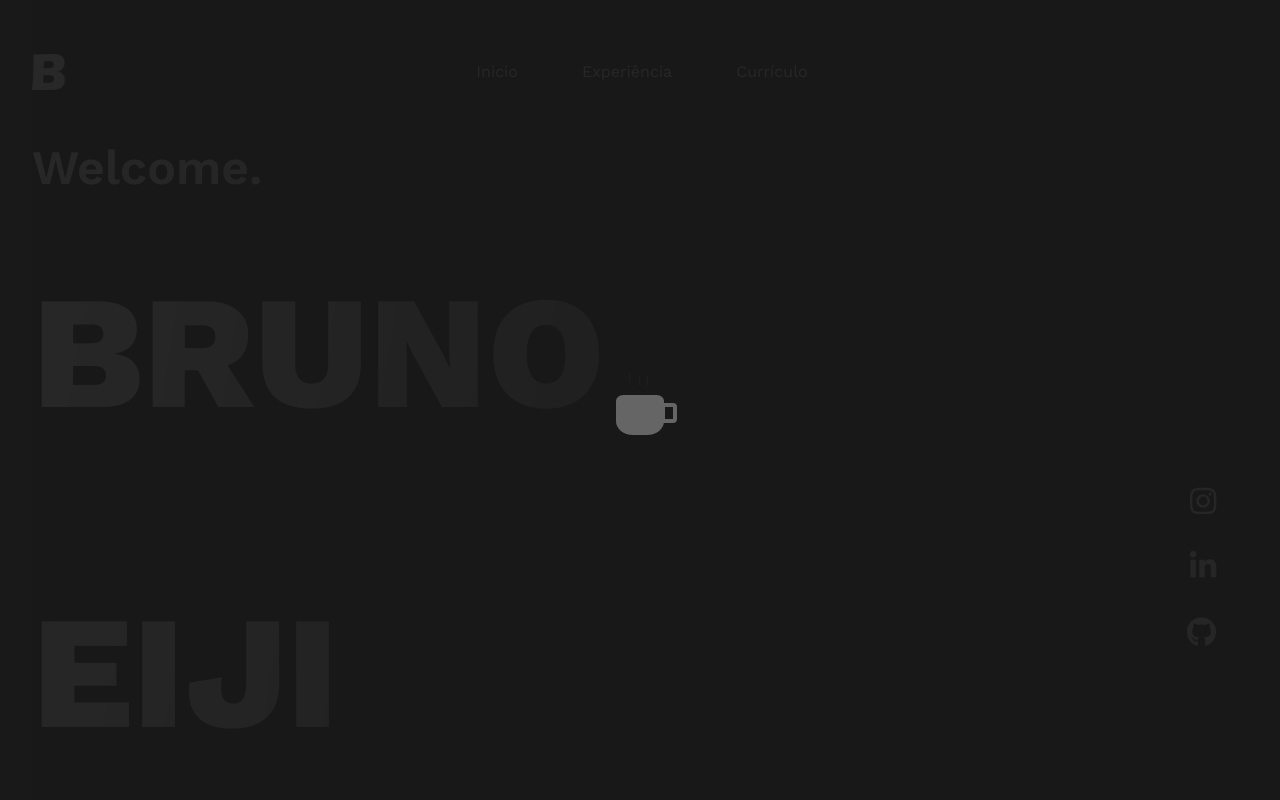
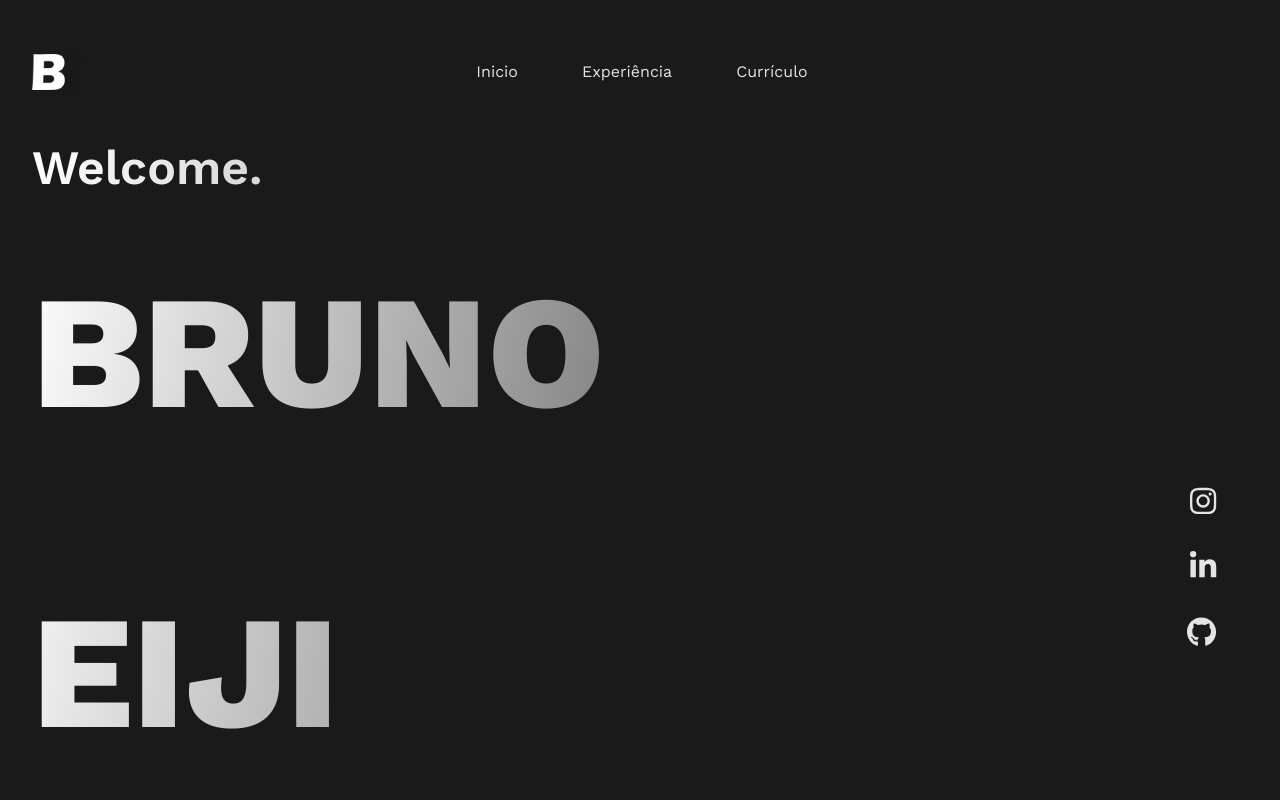
Before and after one commit to BrunoEijiMine/my-portfolio-react, a React (Create React App) app: page / in a window 1280 px wide. Shown: the top 800 px of the page. Built offline with nearby package versions, Linux system fonts and the light colour scheme.

Commit message:
inserindo footer, implementando animação

```diff
--- a/src/App.js
+++ b/src/App.js
@@ -5,6 +5,7 @@ import Skill from "./components/Skill/skill";
 import Work from "./components/Work/work";
 import About from "./components/About/about";
 import BackToTop from "./components/BackToTop/backToTop";
+import Footer from "./components/Footer/footer";
 import styled from "styled-components";
 import "./main.css";
 
@@ -23,6 +24,7 @@ function App() {
       <Work />
       <Skill />
       <BackToTop />
+      <Footer />
     </AppContainer>
   );
 }
--- a/src/components/Content/content.css
+++ b/src/components/Content/content.css
@@ -87,7 +87,7 @@
     height: 10px;
     background: var(--textColor);
     border-radius: 50%;
-    animation: fadeDown 1s ease-out infinite;
+    animation: fadeDown 2s ease-out infinite;
 }
 
 @keyframes fadeDown {
--- a/src/components/Content/content.js
+++ b/src/components/Content/content.js
@@ -1,34 +1,77 @@
+import React, { useEffect } from "react";
 import { FontAwesomeIcon } from "@fortawesome/react-fontawesome";
-import { faInstagram, faGithub, faLinkedinIn,} from "@fortawesome/free-brands-svg-icons";
+import { faInstagram, faGithub, faLinkedinIn, } from "@fortawesome/free-brands-svg-icons";
 import "../Content/content.css";
+import Aos from "aos";
+import 'aos/dist/aos.css'
 
 function Header() {
+
+  useEffect(() => {
+    Aos.init({
+      duration: 3000,
+    })
+  }, [])
 
   return (
     <div className="container-content">
       <div className="container-name">
-        <p className="title">Welcome.</p>
-        <p className="name">BRUNO EIJI</p>
-        <p className="description">
+        <p className="title"
+          data-aos="fade-down"
+          data-aos-delay="3000"
+        >
+          Welcome.
+        </p>
+
+        <p className="name"
+          data-aos="zoom-in"
+          data-aos-delay="3000"
+        >
+          BRUNO EIJI
+        </p>
+
+        <p className="description"
+          data-aos="fade-up"
+          data-aos-delay="3000"
+        >
           Sou um entusiasta de tecnologia e fotografia, sempre em busca de
           inovação e capturando momentos com uma abordagem criativa e única.
         </p>
       </div>
 
       <div className="container-social">
-      <a href="https://www.instagram.com/brunoeiji1/" target="_blank" rel="noopener noreferrer" title="Instagram">
+        <a href="https://www.instagram.com/brunoeiji1/"
+          target="_blank"
+          rel="noopener noreferrer"
+          title="Instagram"
+          data-aos="fade-down"
+          data-aos-delay="3000"
+        >
           <FontAwesomeIcon className="icon" icon={faInstagram} />
         </a>
-      <a href="https://www.linkedin.com/in/bruno-eiji-1b47b1206/" target="_blank" rel="noopener noreferrer" title="LinkedIn">
+        <a href="https://www.linkedin.com/in/bruno-eiji-1b47b1206/"
+          target="_blank"
+          rel="noopener noreferrer"
+          title="LinkedIn"
+          data-aos="zoom-in"
+          data-aos-delay="3000"
+        >
           <FontAwesomeIcon className="icon" icon={faLinkedinIn} />
         </a>
-      <a href="https://github.com/BrunoEijiMine" target="_blank" rel="noopener noreferrer" title="Github">
+        <a href="https://github.com/BrunoEijiMine"
+          target="_blank"
+          rel="noopener noreferrer"
+          title="Github"
+          data-aos="fade-up"
+          data-aos-delay="3000"
+        >
           <FontAwesomeIcon className="icon" icon={faGithub} />
         </a>
       </div>
 
       <div className="container-loader">
-        <span class="loader"></span>
+        <span class="loader">
+        </span>
       </div>
     </div>
   );
--- /dev/null
+++ b/src/components/Footer/footer.css
@@ -0,0 +1,36 @@
+@import url(../../main.css);
+
+.footer {
+    background-color: var(--textColor);
+    height: 95vh;
+    border-radius: 2rem;
+    display: flex;
+    align-items: center;
+    justify-content: space-evenly;
+    flex-direction: column;
+}
+
+
+.footer-title {
+    display: flex;
+    align-items: center;
+    justify-content: center;
+    flex-direction: column;
+    gap: 2rem;
+    height: 50vh;
+}
+
+.footer-back-to-home {
+    font-size: var(--text-xl-font-size);
+}
+
+.footer-name {
+    font-size: 15vw;
+}
+
+.container-footer {
+    display: grid;
+    grid-template-columns: repeat(2, 1fr);
+    justify-items: center;
+    width: 100%;
+}
--- /dev/null
+++ b/src/components/Footer/footer.js
@@ -0,0 +1,28 @@
+import React, { useEffect } from "react";
+import Aos from "aos";
+import 'aos/dist/aos.css'
+import "../Footer/footer.css";
+
+function Footer() {
+
+    useEffect(() => {
+        Aos.init({ duration: 2000 })
+    }, [])
+
+    return (
+        <div className="footer"
+            data-aos="zoom-in-up"
+            data-aos-easing="linear">
+            <div className="footer-title">
+                <p className="footer-back-to-home">TOPO</p>
+                <p className="footer-name">EIJI™</p>
+            </div>
+            <div className="container-footer">
+                <div>teste</div>
+                <div>teste</div>
+            </div>
+        </div>
+    );
+}
+
+export default Footer;
--- a/src/components/Header/header.js
+++ b/src/components/Header/header.js
@@ -1,11 +1,20 @@
-import { useRef } from 'react';
+import React, { useRef, useEffect } from 'react';
 import { FontAwesomeIcon } from '@fortawesome/react-fontawesome'
 import { faBars, faTimes } from '@fortawesome/free-solid-svg-icons'
+import Aos from "aos";
+import 'aos/dist/aos.css'
 import "../Header/header.css"
 
 import logo from "../../img/LOGO.png"
 
 function Header() {
+
+    useEffect(() => {
+        Aos.init({
+            duration: 3000,
+        })
+    }, [])
+
     const navRef = useRef();
 
     const shadowNavBar = () => {
@@ -14,16 +23,41 @@ function Header() {
 
     return (
         <header>
-        <img src={logo} className='logo' />
+            <img src={logo}
+                className='logo'
+                data-aos="fade-down"
+                data-aos-delay="3000"
+            />
             <nav ref={navRef}>
-                <a href="">Inicio</a>
-                <a href="">Experiência</a>
-                <a href="">Currículo</a>
-                <button className='nav-btn nav-close-btn' onClick={shadowNavBar}>
+                <a href=""
+                    data-aos="fade-down"
+                    data-aos-delay="3000">
+                    Inicio
+                </a>
+
+                <a href=""
+                    data-aos="fade-down"
+                    data-aos-delay="3000">
+                    Experiência
+                </a>
+
+                <a href=""
+                    data-aos="fade-down"
+                    data-aos-delay="3000">
+                    Currículo
+                </a>
+
+                <button className='nav-btn
+                nav-close-btn'
+                    onClick={shadowNavBar}>
                     <FontAwesomeIcon icon={faTimes} />
                 </button>
+
             </nav>
-            <button className='nav-btn' onClick={shadowNavBar}>
+            <button className='nav-btn'
+                data-aos="fade-down"
+                data-aos-delay="3000"
+                onClick={shadowNavBar}>
                 <FontAwesomeIcon icon={faBars} />
             </button>
         </header>
--- a/src/components/LoadingPage/loadingPage.js
+++ b/src/components/LoadingPage/loadingPage.js
@@ -27,15 +27,15 @@ function LoadingPage() {
 
     // Começo para montar o loading
     const loadingPage = setTimeout(() => {
-      if (introStep < 7) {
+      if (introStep < 6) {
         setTimeout(() => {
           setIntroStep((prevStep) => prevStep + 1);
-        }, 400);
+        }, 300);
       } else {
         setShowIntro(false);
         enableScroll();
       }
-    }, 500);
+    }, 300);
 
     return () => {
       clearTimeout(loadingPage);
@@ -57,7 +57,7 @@ function LoadingPage() {
           document.body.style.opacity = "";
         }, 200);
 
-      }, 1500);
+      }, 500);
 
       return () => clearTimeout(opacityTimer);
     }
@@ -70,21 +70,18 @@ function LoadingPage() {
           BRUNO EIJI
         </h1>
         <h1 className="text-intro" style={{ display: introStep === 2 ? "block" : "none" }}>
-          DEVELOPER
+          DEVELOPER FRONT END
         </h1>
         <h1 className="text-intro" style={{ display: introStep === 3 ? "block" : "none" }}>
-          FRONT END
+          UI/UX
         </h1>
         <h1 className="text-intro" style={{ display: introStep === 4 ? "block" : "none" }}>
-          UI/UX
+          GRAPHIC DESIGNER
         </h1>
         <h1 className="text-intro" style={{ display: introStep === 5 ? "block" : "none" }}>
-          GRAPHIC DESIGNER
-        </h1>
-        <h1 className="text-intro" style={{ display: introStep === 6 ? "block" : "none" }}>
           WELCOME
         </h1>
-        <h1 className="text-intro loader-page" style={{ display: introStep === 7 ? "block" : "none" }}>
+        <h1 className="text-intro loader-page" style={{ display: introStep === 6 ? "block" : "none" }}>
         </h1>
       </div>
     </div>
--- a/src/components/Work/work.css
+++ b/src/components/Work/work.css
@@ -70,7 +70,7 @@
 .wrapper-w {
     display: flex;
     flex-direction: column;
-    gap: 5rem;
+    gap: 2rem;
 }
 
 .work-container {
```
Lines whose indentation alone changed are shown as unchanged.
